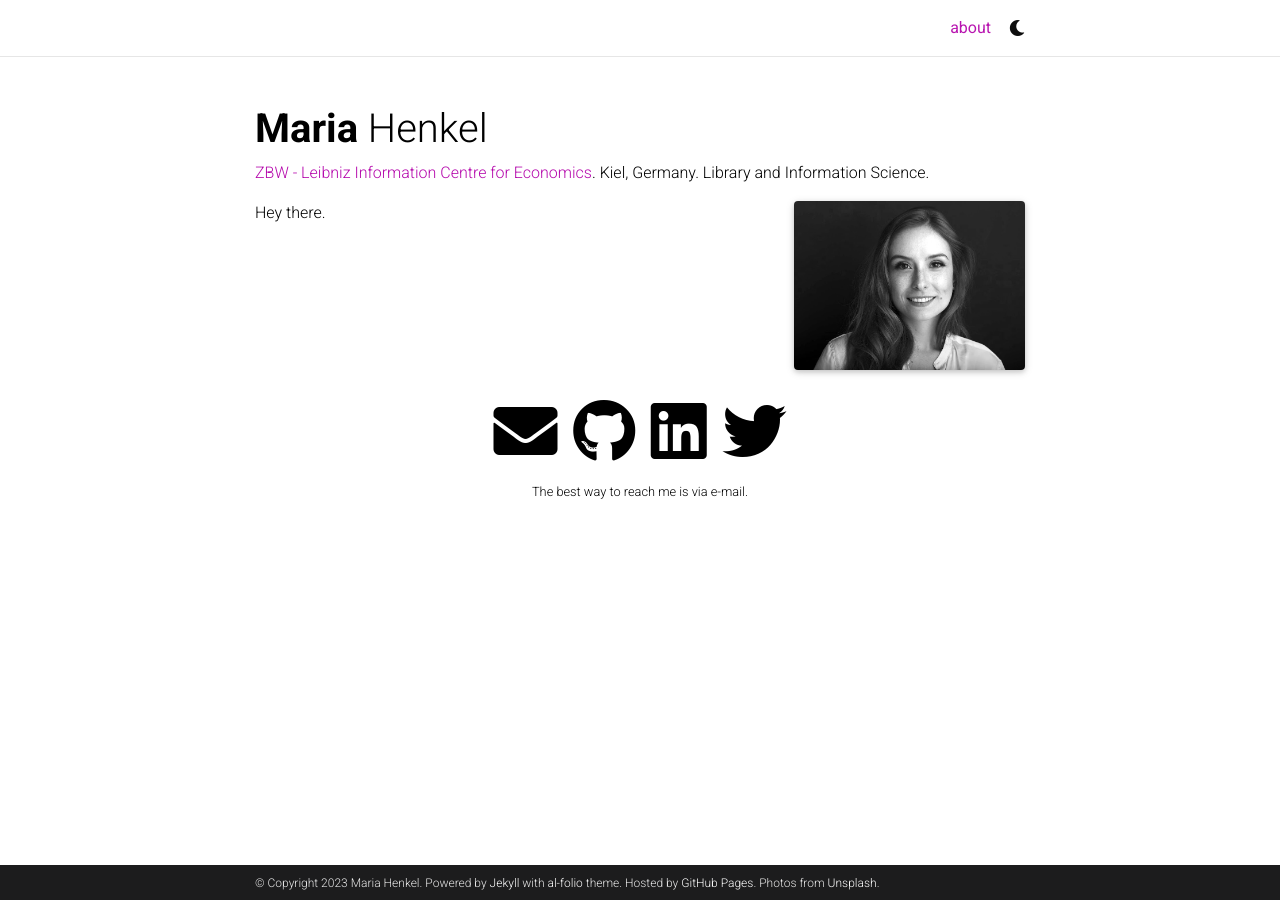
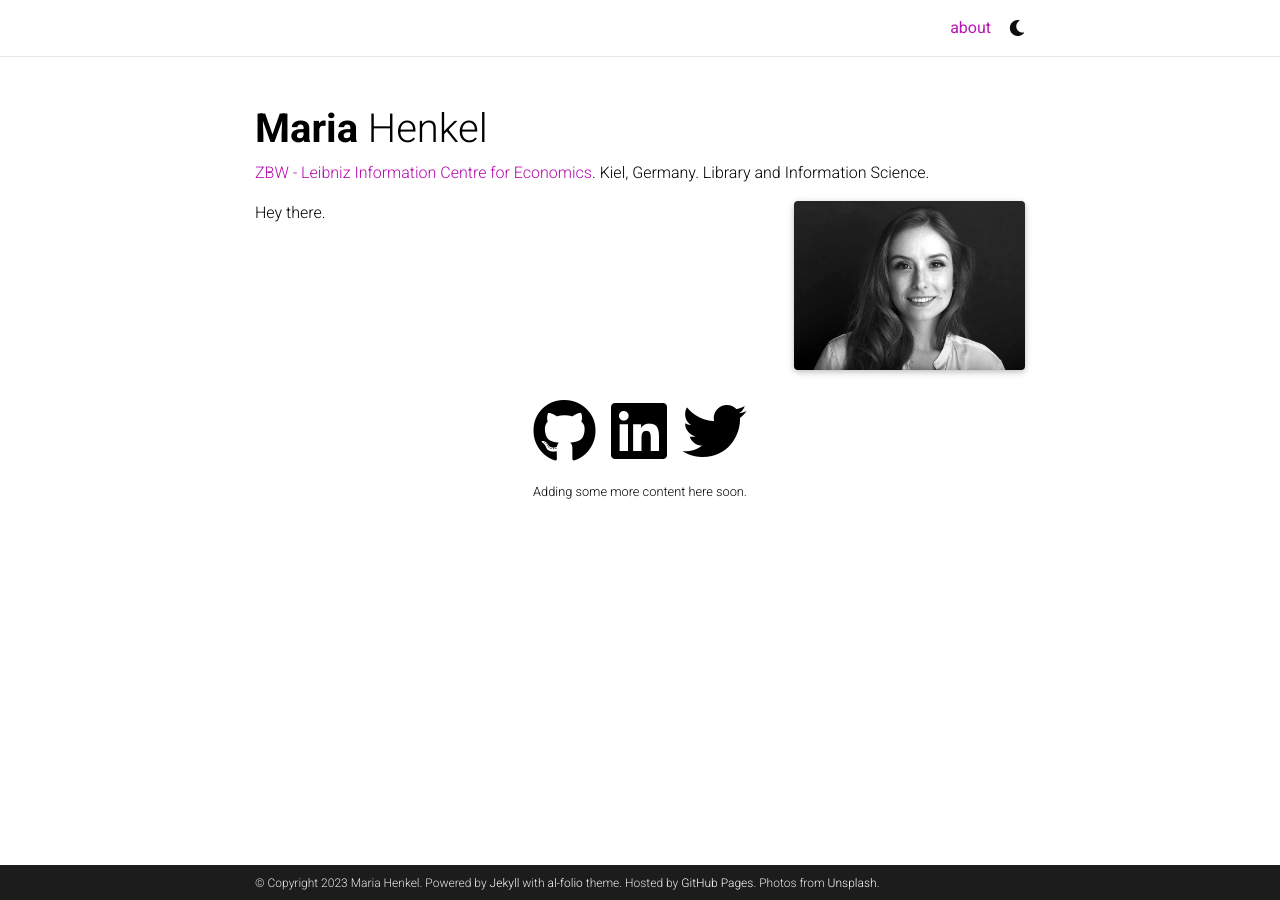
Before and after one commit to mariahenkel/mariahenkel.github.io, a Jekyll site: the page built from _pages/about.md, in a window 1280 px wide. Built offline with Jekyll 4.4.1, drawn with Linux system fonts in a browser that asks for light colours; full-size pictures stand in for the smaller copies a plugin makes; comment, search, counter and statistics services are not loaded; a style sheet for code colours, icons or effects is not loaded.

Commit message:
Update _config.yml

```diff
--- a/_config.yml
+++ b/_config.yml
@@ -6,7 +6,7 @@ title: blank # the website title (if blank, full name will be used instead)
 first_name: Maria
 middle_name:
 last_name: Henkel
-email: m.henkel@zbw-online.eu
+email:
 description: > # the ">" symbol means to ignore newlines until "footer_text:"
   Maria Henkel's personal website.
 footer_text: >
@@ -104,7 +104,7 @@ youtube_id: # your youtube channel id (youtube.com/@<youtube_id>)
 discord_id: # your discord id (18-digit unique numerical identifier)
 
 contact_note: >
-  The best way to reach me is via e-mail.
+  Adding some more content here soon.
 
 # -----------------------------------------------------------------------------
 # Analytics and search engine verification
```
